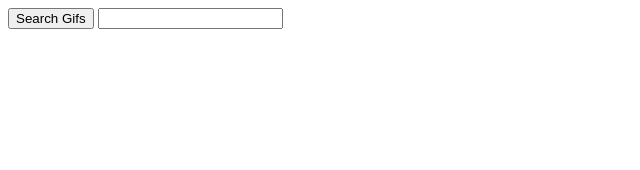
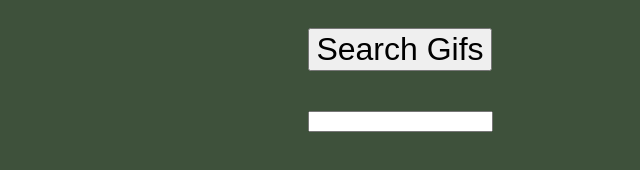
Before and after one commit to TwoDukes/GiphySearch, an Electron app: page gif/index.html in a window 800 px wide. Shown: the whole page, without its empty margins (0-640 px from the left). Drawn offline with Linux system fonts and the light colour scheme.

Commit message:
added  css

```diff
--- a/gif/index.html
+++ b/gif/index.html
@@ -2,11 +2,12 @@
 <html>
   <head>
     <meta charset="utf-8">
+     <link rel="stylesheet" type="text/css" href="theme.css">
     <title>GIFFY STUFF</title>
   </head>
   <body>
 
-    <button id="searchButton">Search Gifs</button>
+    <center><button id="searchButton">Search Gifs</button><center>
     <input type="text" id='queryField'></input>
 
     <div id='gifStream'></div>
--- /dev/null
+++ b/gif/theme.css
@@ -0,0 +1,20 @@
+#searchButton {
+  margin-top: 20px;
+  font-size: 200%;
+}
+#queryField{
+  margin-top: 40px;
+}
+#gifStream {
+  margin-top: 30px;
+   width: 90%;
+   background-color: #232d22;
+   border-radius: 2%
+}
+
+
+
+body{
+  background-color: #3e513b;
+
+}
```
